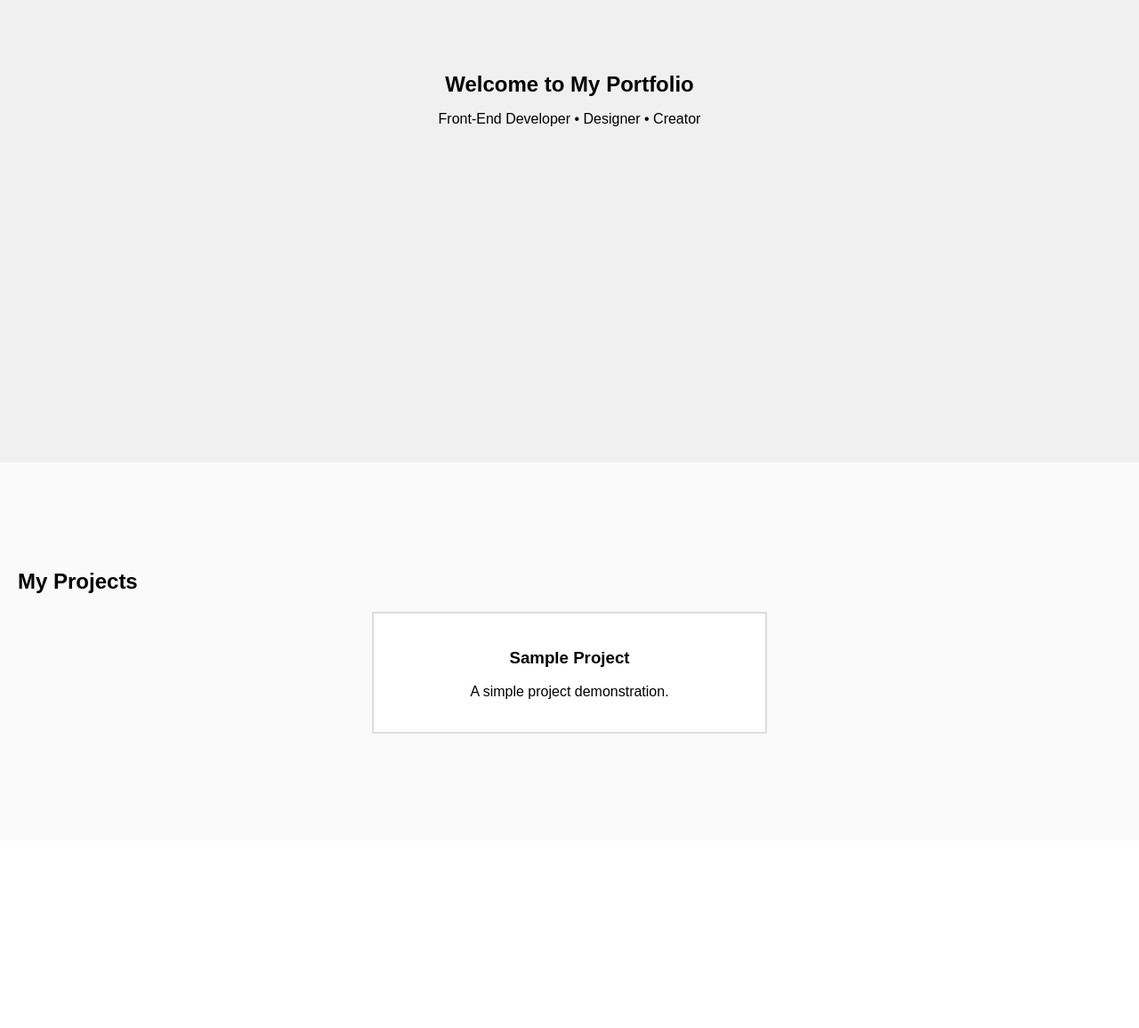
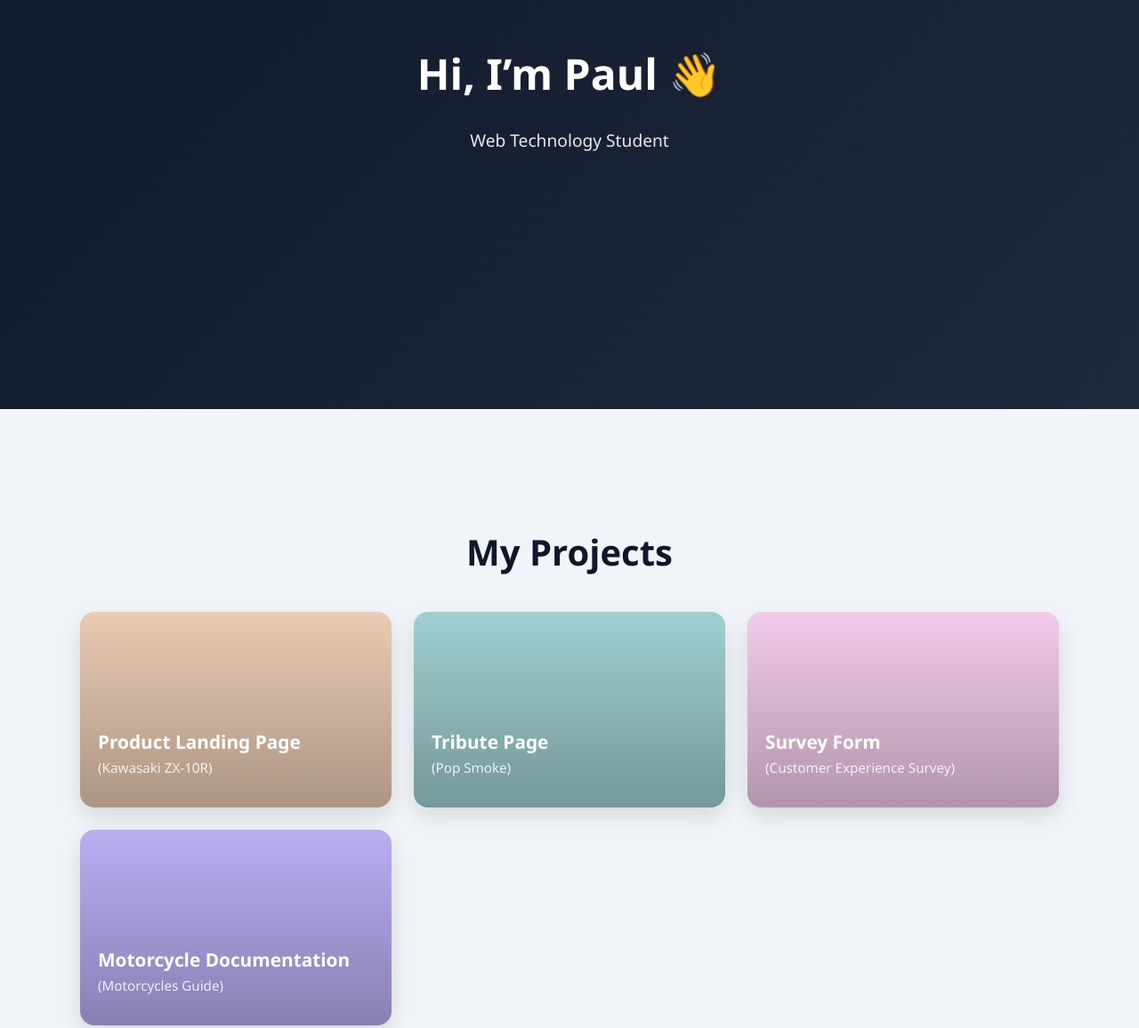
Before and after one commit to paupau0625/personalwebpage, a plain HTML site: page Personal Portfolio Webpage.html in a window 1280 px wide. Shown: the part 340-1496 px from the top of the page at 89% size. Before the commit the page ends 1285 px from the top, so only its background shows below. Drawn offline with Linux system fonts and the light colour scheme.

Commit message:
Minor Adjustment

```diff
--- a/Personal Portfolio Webpage.css
+++ b/Personal Portfolio Webpage.css
@@ -1,71 +1,154 @@
+* {
+  box-sizing: border-box;
+}
+
 html, body {
   margin: 0;
   padding: 0;
-    font-family: Arial, sans-serif;
+  font-family: "Segoe UI", Arial, sans-serif;
+  scroll-behavior: smooth;
+  background-color: #f5f7fa;
+  color: #333;
 }
 
-  /* NAVBAR */
 #navbar {
   position: fixed;
   top: 0;
   width: 100%;
-    background: #222;
-    padding: 15px;
+  background: linear-gradient(90deg, #1f2933, #111827);
+  padding: 15px 40px;
   display: flex;
-    gap: 20px;
+  justify-content: center;
+  gap: 30px;
   z-index: 1000;
 }
 
 #navbar a {
-    color: white;
+  color: #f9fafb;
   text-decoration: none;
-    font-weight: bold;
+  font-weight: 600;
+  transition: color 0.3s ease;
 }
 
-  /* WELCOME SECTION */
+#navbar a:hover {
+  color: #38bdf8;
+}
+
 #welcome-section {
-    height: 100vh; /* Required: equals viewport height */
-    background: #f0f0f0;
+  height: 100vh;
+  background: linear-gradient(135deg, #0f172a, #1e293b);
+  color: white;
   display: flex;
   flex-direction: column;
   justify-content: center;
   align-items: center;
   text-align: center;
-    padding-top: 60px; /* space so navbar doesn't hide content */
+  padding-top: 80px;
 }
 
 #welcome-section h1 {
-    margin: 0;
+  font-size: 3rem;
+  margin-bottom: 10px;
 }
 
-  /* PROJECTS SECTION */
+#welcome-section p {
+  font-size: 1.2rem;
+  opacity: 0.9;
+}
+
 #projects {
   padding: 100px 20px;
-    background: #fafafa;
+  background: #f1f5f9;
+}
+
+#projects h2 {
+  text-align: center;
+  font-size: 2.5rem;
+  margin-bottom: 40px;
+  color: #0f172a;
+}
+
+.projects-container {
+  display: grid;
+  grid-template-columns: repeat(auto-fit, minmax(260px, 1fr));
+  gap: 25px;
+  max-width: 1100px;
+  margin: auto;
 }
 
 .project-tile {
-    background: white;
-    padding: 20px;
-    border: 2px solid #ddd;
-    margin: 20px auto;
-    max-width: 400px;
-    text-align: center;
+  height: 220px;
+  border-radius: 16px;
+  overflow: hidden;
+  position: relative;
+  box-shadow: 0 10px 25px rgba(0,0,0,0.12);
+  transition: transform 0.3s ease, box-shadow 0.3s ease;
+}
+
+.project-tile::before {
+  content: "";
+  position: absolute;
+  inset: 0;
+  background: linear-gradient(to top, rgba(0,0,0,0.3), rgba(0,0,0,0.05));
+}
+
+.project-tile:hover {
+  transform: translateY(-8px);
+  box-shadow: 0 18px 35px rgba(0,0,0,0.2);
 }
 
 .project-tile a {
+  position: absolute;
+  inset: 0;
+  color: white;
   text-decoration: none;
-    color: black;
+  display: flex;
+  flex-direction: column;
+  justify-content: flex-end;
+  padding: 20px;
+  z-index: 2;
 }
 
-  /* MEDIA QUERY (required) */
+.project-tile h3 {
+  margin: 0;
+  font-size: 1.3rem;
+}
+
+.project-tile p {
+  margin-top: 5px;
+  font-size: 0.95rem;
+  opacity: 0.85;
+}
+
+/* ===== AESTHETIC PASTEL COLORS ===== */
+.project1 {
+  background-color: #f6d6bd; /* Soft Peach */
+}
+
+.project2 {
+  background-color: #a8dadc; /* Soft Aqua */
+}
+
+.project3 {
+  background-color: #ffd6f6; /* Soft Pink */
+}
+
+.project4 {
+  background-color: #c4b7ff; /* Soft Lavender */
+}
+
 @media (max-width: 600px) {
   #navbar {
     flex-direction: column;
-      align-items: center;
+    padding: 12px;
+    gap: 10px;
   }
 
   #welcome-section h1 {
-      font-size: 1.8rem;
+    font-size: 2.2rem;
+  }
+
+  #projects h2 {
+    font-size: 2rem;
   }
 }
--- a/Personal Portfolio Webpage.html
+++ b/Personal Portfolio Webpage.html
@@ -1,37 +1,62 @@
 <!DOCTYPE html>
 <html lang="en">
 <head>
-  <meta charset="UTF-8">
-  <meta name="viewport" content="width=device-width, initial-scale=1.0">
-  <title>My Portfolio</title>
-  <link rel="stylesheet" href="Personal Portfolio Webpage.css">
+  <meta charset="UTF-8" />
+  <meta name="viewport" content="width=device-width, initial-scale=1.0" />
+  <title>Paul | Portfolio</title>
+  <link rel="stylesheet" href="Personal Portfolio Webpage.css" />
 </head>
+
 <body>
 
-  <!-- NAVBAR -->
+
   <nav id="navbar">
-    <a href="#welcome-section">Home</a>
+    <a href="#welcome-section">Welcome</a>
     <a href="#projects">Projects</a>
-    <a id="profile-link" href="https://github.com/yourusername" target="_blank">My GitHub</a>
+    <a id="profile-link" href="https://github.com/paupau0625" target="_blank">GitHub</a>
   </nav>
 
-  <!-- WELCOME SECTION -->
+
   <section id="welcome-section">
-    <h1>Welcome to My Portfolio</h1>
-    <p>Front-End Developer • Designer • Creator</p>
+    <h1>Hi, I’m Paul 👋</h1>
+    <p>Web Technology Student</p>
   </section>
 
-  <!-- PROJECTS SECTION -->
+
   <section id="projects">
     <h2>My Projects</h2>
 
-    <div class="project-tile">
-      <a href="https://example.com" target="_blank">
-        <h3>Sample Project</h3>
-        <p>A simple project demonstration.</p>
-      </a>
+    <div class="projects-container">
+
+      <div class="project-tile project1">
+        <a href="https://product-landing-page-iota-sand.vercel.app/" target="_blank">
+          <h3>Product Landing Page</h3>
+          <p>(Kawasaki ZX-10R)</p>
+        </a>
+      </div>
+
+      <div class="project-tile project2">
+        <a href="https://tribute-eta.vercel.app/" target="_blank">
+          <h3>Tribute Page</h3>
+          <p>(Pop Smoke)</p>
+        </a>
+      </div>
+
+      <div class="project-tile project3">
+        <a href="https://technical-documentation-beta.vercel.app/" target="_blank">
+          <h3>Survey Form</h3>
+          <p>(Customer Experience Survey)</p>
+        </a>
+      </div>
+
+      <div class="project-tile project4">
+        <a href="https://technical-document-beta.vercel.app/" target="_blank">
+          <h3>Motorcycle Documentation</h3>
+          <p>(Motorcycles Guide)</p>
+        </a>
+      </div>
+
     </div>
-
   </section>
 
 </body>
```
Lines whose indentation alone changed are shown as unchanged.
